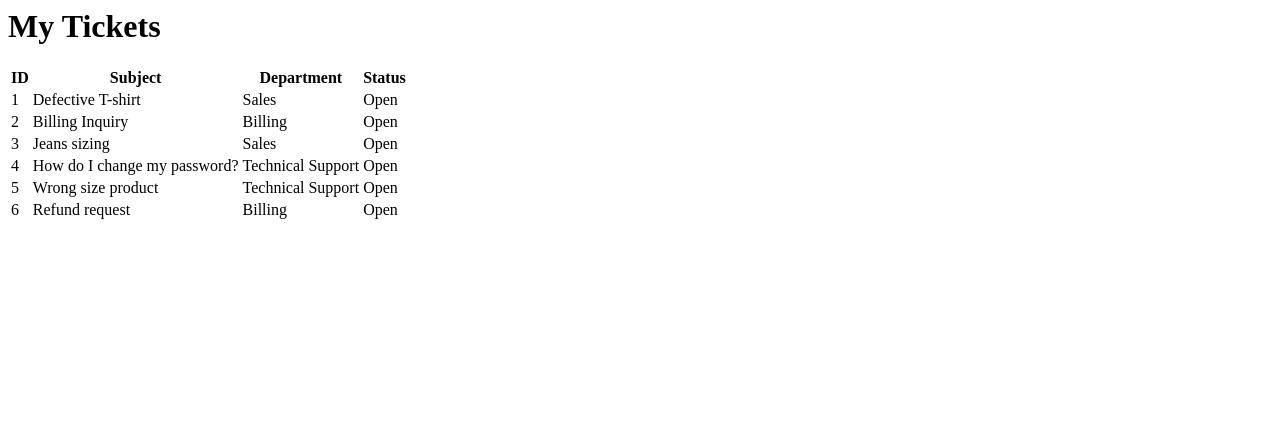
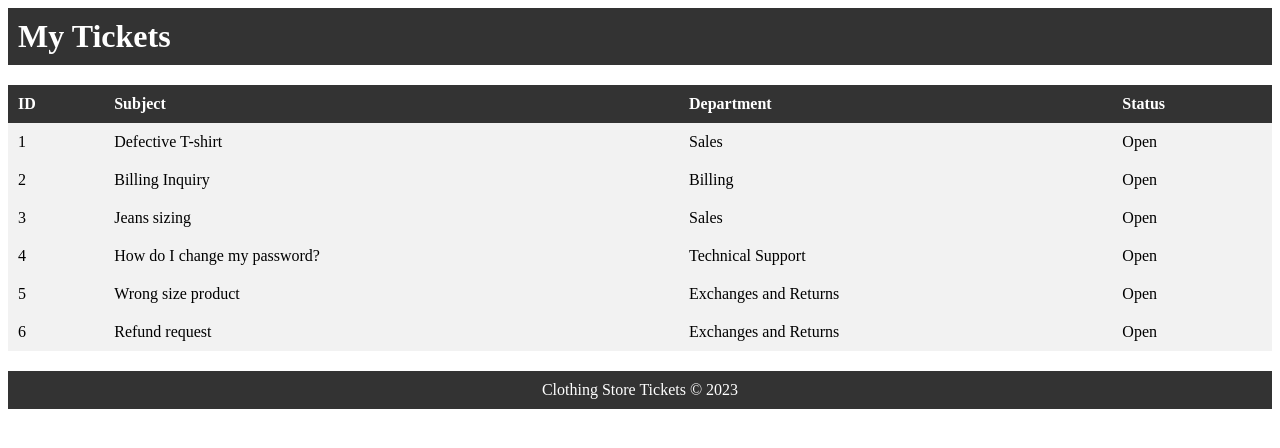
Before and after one commit to FEUP-LTW-2023/project-ltw10g02, a PHP site: page /pages/index.php in a window 1280 px wide. Shown: the top 448 px of the page. Run offline with PHP 8.4, Linux system fonts and the light colour scheme; data comes from the database, SQL or seed files in the repository.

Commit message:
index page, templates and css

```diff
--- /dev/null
+++ b/css/style.css
@@ -0,0 +1,41 @@
+/* Style for header */
+header {
+    background-color: #333;
+    color: #fff;
+    padding: 10px;
+  }
+
+  h1 {
+    margin: 0;
+  }
+
+  /* Style for table */
+  table {
+    border-collapse: collapse;
+    margin: 20px 0;
+    width: 100%;
+    background-color: #f2f2f2;
+  }
+
+  thead {
+    background-color: #333;
+    color: #fff;
+  }
+
+  th,
+  td {
+    padding: 10px;
+    text-align: left;
+  }
+
+  th {
+    font-weight:bolder;
+  }
+
+  /* Style for footer */
+  footer {
+    background-color: #333;
+    color: #fff;
+    padding: 10px;
+    text-align: center;
+  }
--- a/database/tabelas.sql
+++ b/database/tabelas.sql
@@ -131,8 +131,8 @@ VALUES
     ('Billing Inquiry', 'Need clarification on a charge', 'Open', 'Low', 2, 2, 4, NULL, NULL),
     ('Jeans sizing', 'Are these jeans true to size?', 'Open', 'Medium', 1, 1, 3, NULL, 2),
     ('How do I change my password?', 'I would like to change my password but I don''t know how', 'Open', 'Low', 3, 1, NULL, 1, NULL),
-    ('Wrong size product', 'My shirt does not fit me', 'Open', 'High', 3, 3, 1, 3, 4),
-    ('Refund request', 'I would like to request a refund for my recent purchase', 'Open', 'Medium', 2, 2, 1, NULL, 2);
+    ('Wrong size product', 'My shirt does not fit me', 'Open', 'High', 4, 3, 1, 3, 4),
+    ('Refund request', 'I would like to request a refund for my recent purchase', 'Open', 'Medium', 4, 2, 1, NULL, 2);
 
 
 -- Insert hashtags
--- /dev/null
+++ b/pages/index.php
@@ -0,0 +1,28 @@
+<?php
+
+declare(strict_types = 1);
+
+// require_once(__DIR__ . '/../utils/session.php');
+//   $session = new Session();
+
+require_once __DIR__ . '/../database/database_connection.php';
+require_once __DIR__ . '/../database/classes/department.php';
+require_once __DIR__ . '/../database/classes/faq.php';
+require_once __DIR__ . '/../database/classes/ticket.php';
+require_once __DIR__ . '/../database/classes/user.php';
+
+require_once(__DIR__ . '/../templates/common.tpl.php');
+require_once(__DIR__ . '/../templates/tickets.tpl.php');
+
+
+// Retrieve all tickets from the database
+$db = getDatabaseConnection();
+$tickets = Ticket::getAll($db);
+
+
+// Display the tickets in an HTML table
+drawHeader();
+drawTickets($tickets, $db);
+drawFooter();
+
+?>
--- /dev/null
+++ b/templates/common.tpl.php
@@ -0,0 +1,29 @@
+<?php
+  declare(strict_types = 1);
+  function drawHeader(): void { ?>
+
+<!DOCTYPE html>
+<html lang="en-US">
+  <head>
+    <title>My Tickets</title>
+    <meta charset="utf-8">
+    <meta name="viewport" content="width=device-width, initial-scale=1.0">
+    <link rel="stylesheet" href="../css/style.css">
+  </head>
+  <body>
+    <header>
+        <h1>My Tickets</header>
+    </header>
+
+    <main>
+<?php } ?>
+
+<?php function drawFooter(): void { ?>
+    </main>
+
+    <footer>
+      Clothing Store Tickets &copy; 2023
+    </footer>
+  </body>
+</html>
+<?php } ?>
--- /dev/null
+++ b/templates/tickets.tpl.php
@@ -0,0 +1,37 @@
+<?php
+  declare(strict_types = 1);
+  require_once(__DIR__ . '/../database/classes/ticket.php')
+?>
+
+<?php
+function drawTickets($tickets, $db){
+?>
+
+<table>
+    <thead>
+      <tr>
+        <th>ID</th>
+        <th>Subject</th>
+        <th>Department</th>
+        <th>Status</th>
+      </tr>
+    </thead>
+    <tbody>
+    <?php foreach ($tickets as $ticket): ?>
+        <?php
+          $department = Department::getById($db, (int)$ticket->getDepartmentId());
+          $departmentName = $department ? $department->getName() : '';
+        ?>
+        <tr>
+          <td><?= $ticket->getId() ?></td>
+          <td><?= $ticket->getSubject() ?></td>
+          <td><?= $departmentName ?></td>
+          <td><?= $ticket->getStatus() ?></td>
+        </tr>
+      <?php endforeach ?>
+    </tbody>
+  </table>
+
+<?php
+}
+?>
```
Also changed, not shown: index.php (+1 -44 lines), database/tabelas.db, utils/session.php (added).
